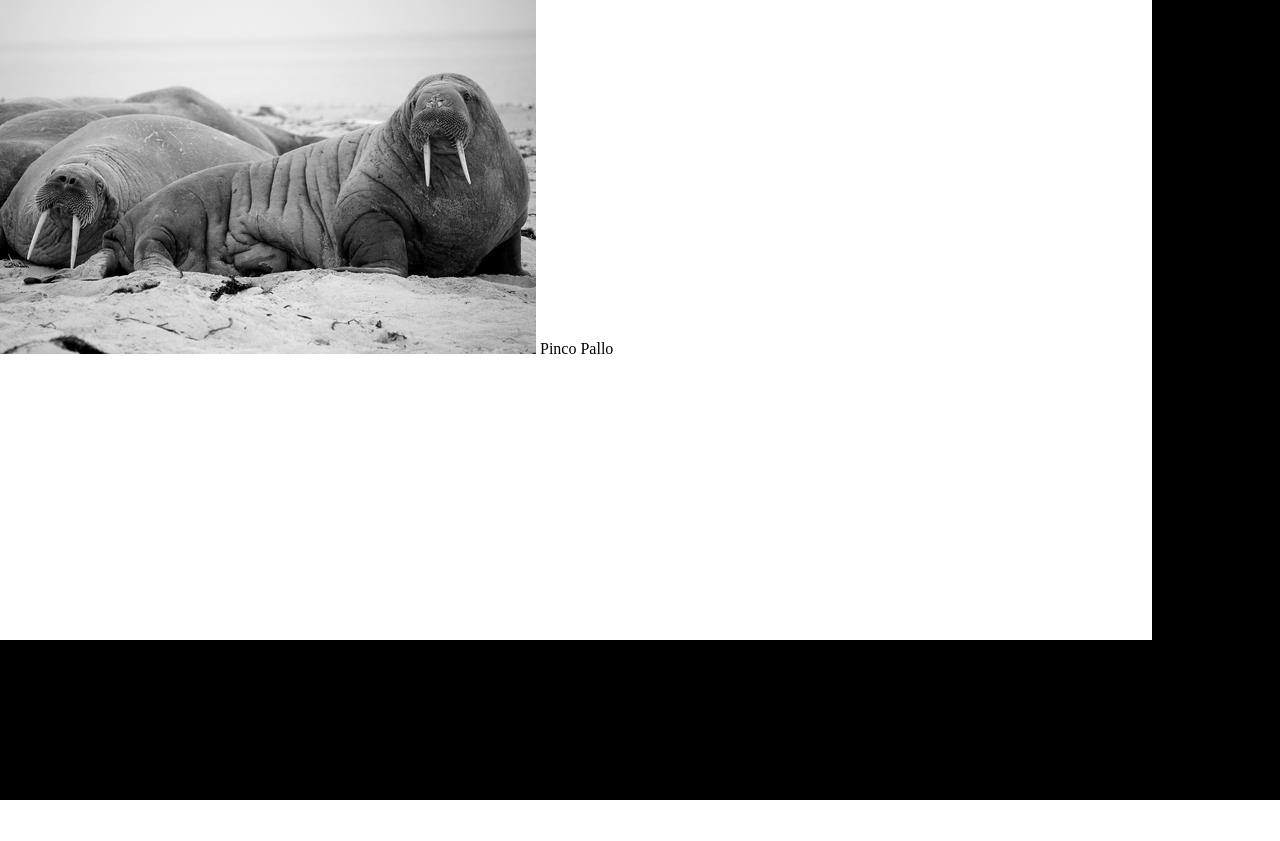
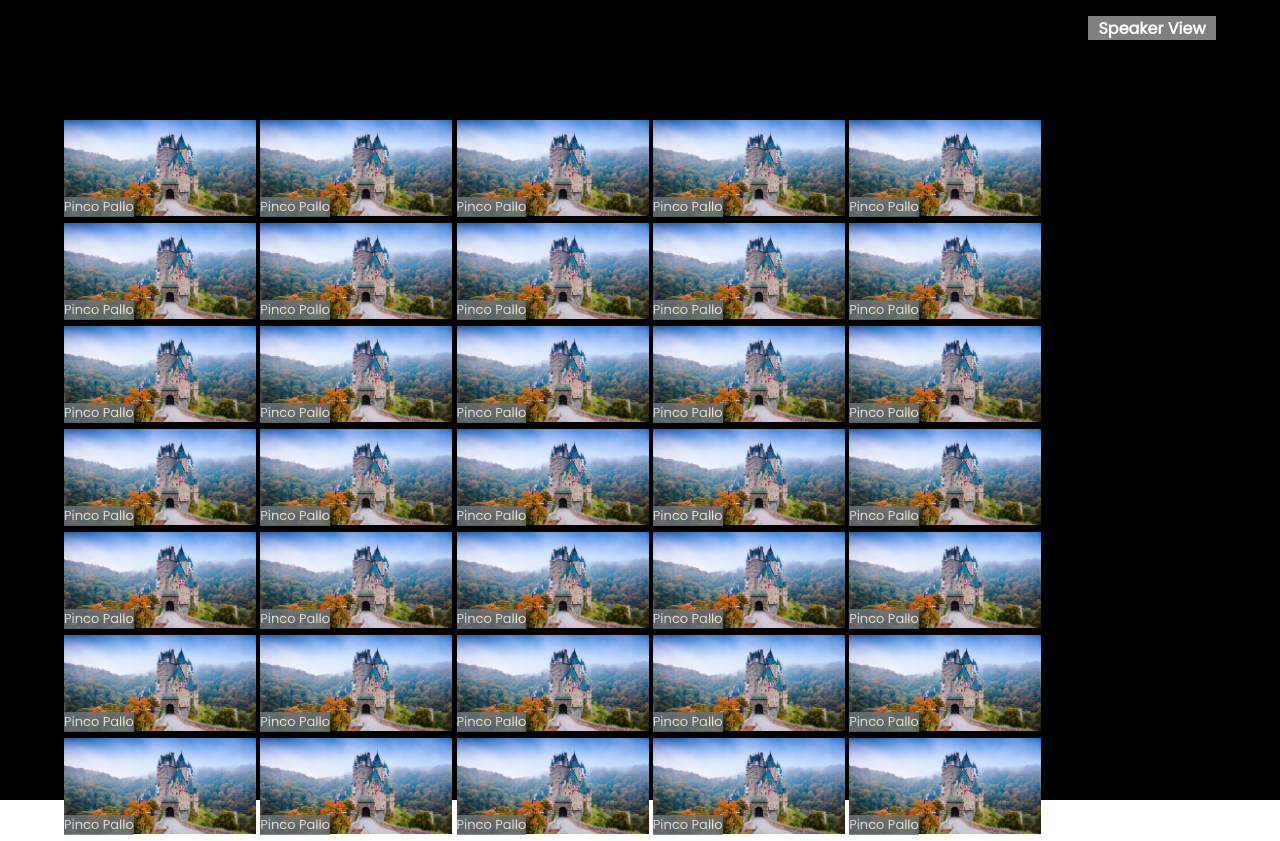
Before and after one commit to SimonePresti/html-css-zoom, a plain HTML site: page index.html in a window 1280 px wide. Before the commit the page ends 800 px from the top, so only its background shows below. Drawn offline with Linux system fonts and the light colour scheme.

Commit message:
main section create

```diff
--- a/css/style.css
+++ b/css/style.css
@@ -4,15 +4,68 @@
     box-sizing: border-box;
 }
 
-section.container {
+body {
+    font-family: "poppins", sans-serif;
+}
+
+.p-relative{
+    position: relative;
+}
+
+.p-absolute {
+    position: absolute;
+}
+
+main {
     background-color: black;
     width: 100vw;
     height: 100vh;
+
+
+}
+
+
+section.container {
+    background-color: black;
+    width: 90vw;
+    height: 70vh;
+    position: absolute;
+    top: 50%;
+    left: 50%;
+    transform: translate(-50%, -50%);
+
+
 }
 
 div.people {
-    background-color: white;
-    width: 90vw;
-    height: 80vh;
+    background-image: url(../img/Castello-di-Eltz.webp);
+    width: 12rem;
+    height: 6rem;
+    background-size: cover;
+    display: inline-block;
 
 }
+
+div.upper-bar {
+    background-color: gray;
+    width: 8rem;
+    height: 1.5rem;
+    text-align: center;
+    font-weight: bold;
+    color: white;
+    position: absolute;
+    bottom: 95%;
+    left: 85%;
+
+
+}
+
+span.name {
+    color: white;
+    background-color: #68737c;
+    opacity: 80%;
+    position: absolute;
+    top: 80%;
+    font-size: small;
+
+}
--- a/index.html
+++ b/index.html
@@ -7,13 +7,100 @@
     <title>Zoom</title>
 
     <link rel="stylesheet" href="./css/style.css">
+
+    <link rel="preconnect" href="https://fonts.googleapis.com">
+    <link rel="preconnect" href="https://fonts.gstatic.com" crossorigin>
+    <link href="https://fonts.googleapis.com/css2?family=Poppins&display=swap" rel="stylesheet">
+
+    <link rel="stylesheet" href="https://cdnjs.cloudflare.com/ajax/libs/font-awesome/6.2.0/css/all.min.css">
 </head>
 <body>
     <main>
+        <div class="upper-bar">
+            <i class="fa-thin fa-grid"></i>
+            <span>Speaker View</span>
+        </div>
         <section class="container">
-            <div class="people">
-                <img src="./img/1084-536x354-grayscale.jpg" alt="foca">
-                <span>Pinco Pallo</span>
+            <div class="people p-relative">
+                <span class="name">Pinco Pallo</span>
+            </div>
+            <div class="people p-relative">
+                <span class="name">Pinco Pallo</span>
+            </div> <div class="people p-relative">
+                <span class="name">Pinco Pallo</span>
+            </div> <div class="people p-relative">
+                <span class="name">Pinco Pallo</span>
+            </div> <div class="people p-relative">
+                <span class="name">Pinco Pallo</span>
+            </div> <div class="people p-relative">
+                <span class="name">Pinco Pallo</span>
+            </div> <div class="people p-relative">
+                <span class="name">Pinco Pallo</span>
+            </div>
+            <div class="people p-relative">
+                <span class="name">Pinco Pallo</span>
+            </div>
+            <div class="people p-relative">
+                <span class="name">Pinco Pallo</span>
+            </div> <div class="people p-relative">
+                <span class="name">Pinco Pallo</span>
+            </div> <div class="people p-relative">
+                <span class="name">Pinco Pallo</span>
+            </div> <div class="people p-relative">
+                <span class="name">Pinco Pallo</span>
+            </div> <div class="people p-relative">
+                <span class="name">Pinco Pallo</span>
+            </div> <div class="people p-relative">
+                <span class="name">Pinco Pallo</span>
+            </div> <div class="people p-relative">
+                <span class="name">Pinco Pallo</span>
+            </div> <div class="people p-relative">
+                <span class="name">Pinco Pallo</span>
+            </div> <div class="people p-relative">
+                <span class="name">Pinco Pallo</span>
+            </div> <div class="people p-relative">
+                <span class="name">Pinco Pallo</span>
+            </div> <div class="people p-relative">
+                <span class="name">Pinco Pallo</span>
+            </div> <div class="people p-relative">
+                <span class="name">Pinco Pallo</span>
+            </div> <div class="people p-relative">
+                <span class="name">Pinco Pallo</span>
+            </div> <div class="people p-relative">
+                <span class="name">Pinco Pallo</span>
+            </div> <div class="people p-relative">
+                <span class="name">Pinco Pallo</span>
+            </div> <div class="people p-relative">
+                <span class="name">Pinco Pallo</span>
+            </div> <div class="people p-relative">
+                <span class="name">Pinco Pallo</span>
+            </div> <div class="people p-relative">
+                <span class="name">Pinco Pallo</span>
+            </div> <div class="people p-relative">
+                <span class="name">Pinco Pallo</span>
+            </div> <div class="people p-relative">
+                <span class="name">Pinco Pallo</span>
+            </div>
+            <div class="people p-relative">
+                <span class="name">Pinco Pallo</span>
+            </div>
+            <div class="people p-relative">
+                <span class="name">Pinco Pallo</span>
+            </div>
+            <div class="people p-relative">
+                <span class="name">Pinco Pallo</span>
+            </div>
+            <div class="people p-relative">
+                <span class="name">Pinco Pallo</span>
+            </div>
+            <div class="people p-relative">
+                <span class="name">Pinco Pallo</span>
+            </div>
+            <div class="people p-relative">
+                <span class="name">Pinco Pallo</span>
+            </div>
+            <div class="people p-relative">
+                <span class="name">Pinco Pallo</span>
             </div>
         </section>
 
```
Also changed, not shown: img/1084-536x354-grayscale.jpg (deleted), img/1471512435_hogwarts.webp (added), img/3815534aae7afeb072716de3512cf9de.jpg (added), img/Castello-di-Eltz.webp (added), img/Valley-Taurus-Mountains-Turkey.webp (added), img/labrador.jpg (added).
